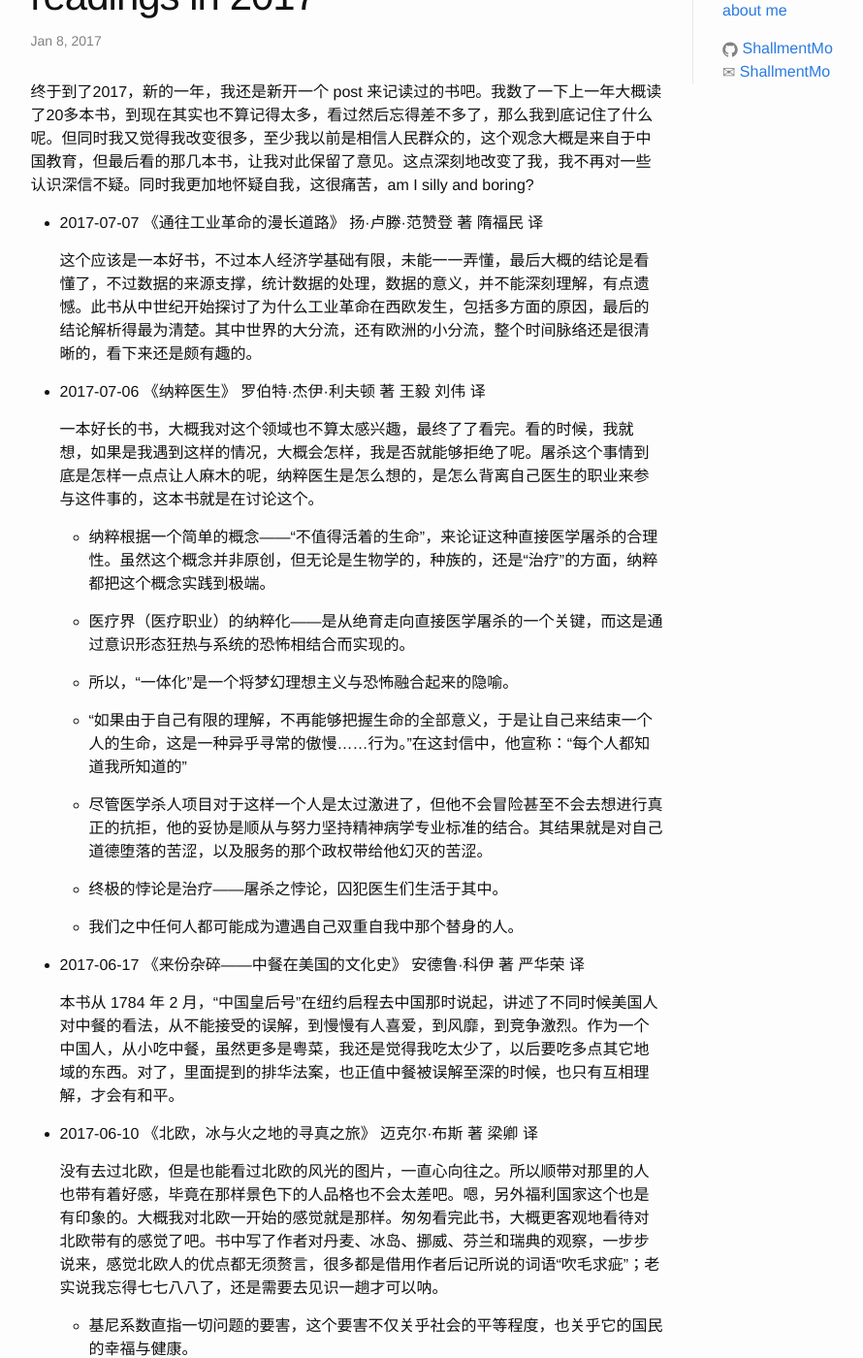
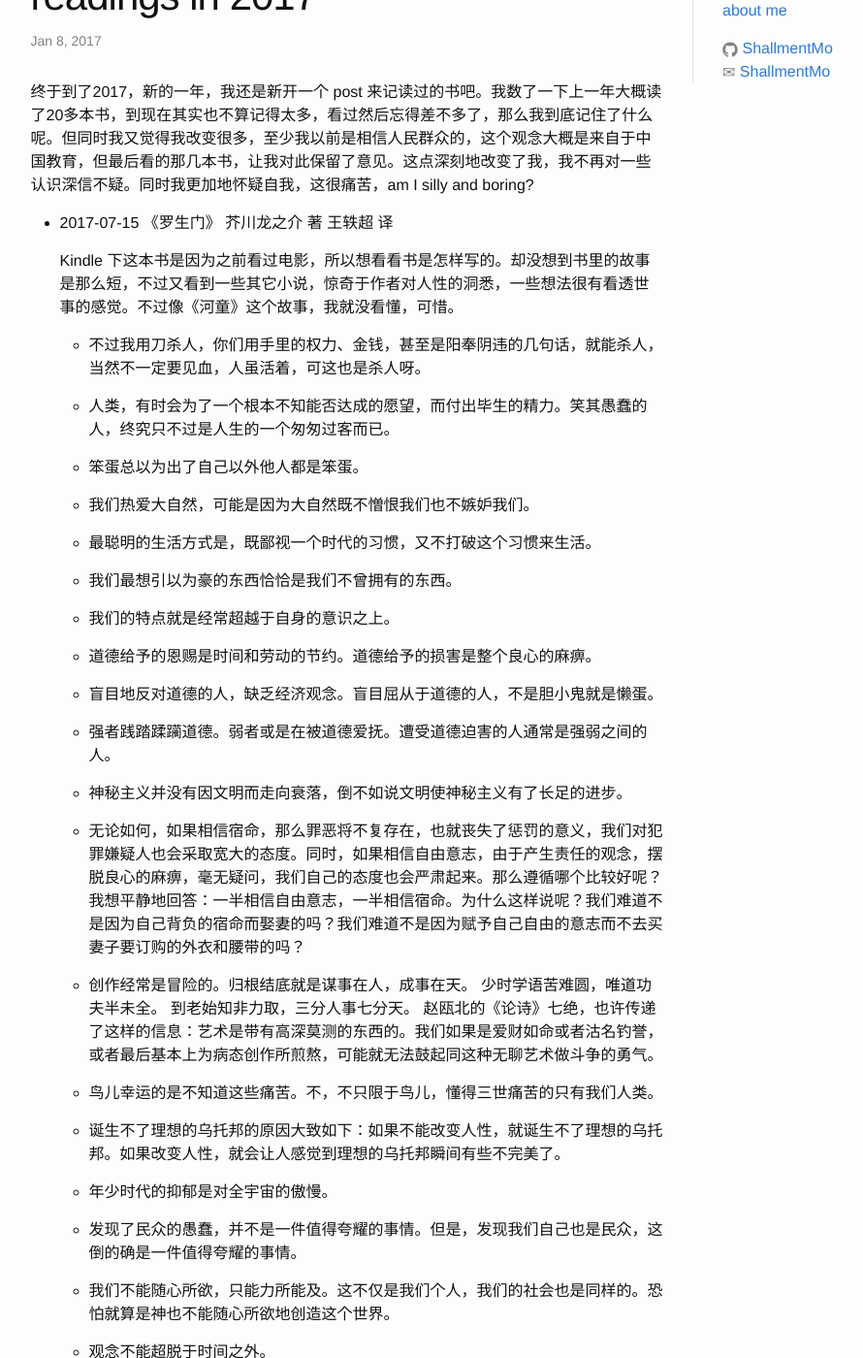
Before and after one commit to ShallmentMo/shallmentmo.github.com, a Jekyll site: the page built from _posts/2017-01-08-readings-in-2017.md, in a window 1280 px wide and 1400 px high, scrolled down 221 px. Shown: the whole window at 97% size, without its empty margins (136-1026 px from the left). Built offline with Jekyll 4.4.1, drawn with Linux system fonts in a browser that asks for light colours; some of the changed text lies outside the part shown.

Commit message:
add 2017-07-15 reading

```diff
--- a/_posts/2017-01-08-readings-in-2017.md
+++ b/_posts/2017-01-08-readings-in-2017.md
@@ -6,6 +6,60 @@ categories: jekyll update
 ---
 
 终于到了2017，新的一年，我还是新开一个 post 来记读过的书吧。我数了一下上一年大概读了20多本书，到现在其实也不算记得太多，看过然后忘得差不多了，那么我到底记住了什么呢。但同时我又觉得我改变很多，至少我以前是相信人民群众的，这个观念大概是来自于中国教育，但最后看的那几本书，让我对此保留了意见。这点深刻地改变了我，我不再对一些认识深信不疑。同时我更加地怀疑自我，这很痛苦，am I silly and boring?
+
+* 2017-07-15 《罗生门》 芥川龙之介 著 王轶超 译
+
+  Kindle 下这本书是因为之前看过电影，所以想看看书是怎样写的。却没想到书里的故事是那么短，不过又看到一些其它小说，惊奇于作者对人性的洞悉，一些想法很有看透世事的感觉。不过像《河童》这个故事，我就没看懂，可惜。
+
+  * 不过我用刀杀人，你们用手里的权力、金钱，甚至是阳奉阴违的几句话，就能杀人，当然不一定要见血，人虽活着，可这也是杀人呀。
+
+  * 人类，有时会为了一个根本不知能否达成的愿望，而付出毕生的精力。笑其愚蠢的人，终究只不过是人生的一个匆匆过客而已。
+
+  * 笨蛋总以为出了自己以外他人都是笨蛋。
+
+  * 我们热爱大自然，可能是因为大自然既不憎恨我们也不嫉妒我们。
+
+  * 最聪明的生活方式是，既鄙视一个时代的习惯，又不打破这个习惯来生活。
+
+  * 我们最想引以为豪的东西恰恰是我们不曾拥有的东西。
+
+  * 我们的特点就是经常超越于自身的意识之上。
+
+  * 道德给予的恩赐是时间和劳动的节约。道德给予的损害是整个良心的麻痹。
+
+  * 盲目地反对道德的人，缺乏经济观念。盲目屈从于道德的人，不是胆小鬼就是懒蛋。
+
+  * 强者践踏蹂躏道德。弱者或是在被道德爱抚。遭受道德迫害的人通常是强弱之间的人。
+
+  * 神秘主义并没有因文明而走向衰落，倒不如说文明使神秘主义有了长足的进步。
+
+  * 无论如何，如果相信宿命，那么罪恶将不复存在，也就丧失了惩罚的意义，我们对犯罪嫌疑人也会采取宽大的态度。同时，如果相信自由意志，由于产生责任的观念，摆脱良心的麻痹，毫无疑问，我们自己的态度也会严肃起来。那么遵循哪个比较好呢？
+    我想平静地回答：一半相信自由意志，一半相信宿命。为什么这样说呢？我们难道不是因为自己背负的宿命而娶妻的吗？我们难道不是因为赋予自己自由的意志而不去买妻子要订购的外衣和腰带的吗？
+
+  * 创作经常是冒险的。归根结底就是谋事在人，成事在天。
+    少时学语苦难圆，唯道功夫半未全。
+    到老始知非力取，三分人事七分天。
+    赵瓯北的《论诗》七绝，也许传递了这样的信息：艺术是带有高深莫测的东西的。我们如果是爱财如命或者沽名钓誉，或者最后基本上为病态创作所煎熬，可能就无法鼓起同这种无聊艺术做斗争的勇气。
+
+  * 鸟儿幸运的是不知道这些痛苦。不，不只限于鸟儿，懂得三世痛苦的只有我们人类。
+
+  * 诞生不了理想的乌托邦的原因大致如下：如果不能改变人性，就诞生不了理想的乌托邦。如果改变人性，就会让人感觉到理想的乌托邦瞬间有些不完美了。
+
+  * 年少时代的抑郁是对全宇宙的傲慢。
+
+  * 发现了民众的愚蠢，并不是一件值得夸耀的事情。但是，发现我们自己也是民众，这倒的确是一件值得夸耀的事情。
+
+  * 我们不能随心所欲，只能力所能及。这不仅是我们个人，我们的社会也是同样的。恐怕就算是神也不能随心所欲地创造这个世界。
+
+  * 观念不能超脱于时间之外。
+
+  * 自由就像是山峰上的空气，弱者是收不了的。
+
+  * 自由思想家的弱点是自由思想家本身。他终究无法像狂热的信教徒一样丧心病狂地去战斗。
+
+  * 理性教给我的最终是理性的苍白无力。
+
+  * 我们总是对自己自惭形秽，同时却又对别人心有余悸。但谁也不坦率地说出这儿事实来。
 
 * 2017-07-07 《通往工业革命的漫长道路》 扬·卢滕·范赞登 著 隋福民 译
 
```
